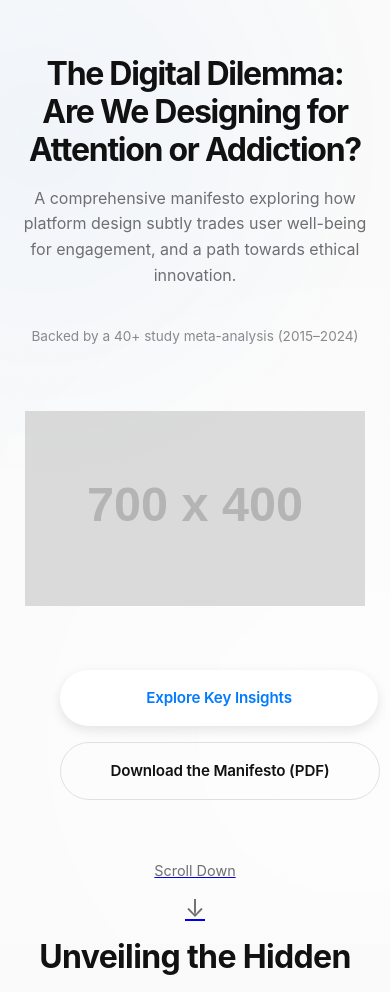
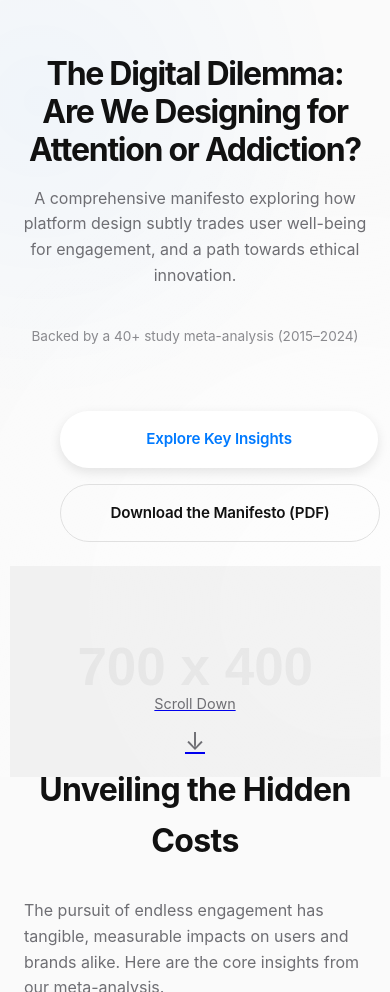
Before and after one commit to mnalbantli/doomscrolling_dilemma, a plain HTML site: page index.html in a window 390 px wide. Shown: the part 108-1100 px from the top of the page. Drawn offline with Linux system fonts and the light colour scheme; placeholder pictures from the web are drawn by us; a web font is replaced by a local one.

Commit message:
Update index.html

```diff
--- a/index.html
+++ b/index.html
@@ -21,7 +21,7 @@
             --font-serif: Georgia, serif; /* For the quote in manifesto */
         }
 
-        /* Dark Mode variables - Re-added from previous full HTML */
+        /* Dark Mode variables */
         body.dark-mode {
             --color-background: #1C1C1E; /* Dark Gray for background */
             --color-text-primary: #F2F2F7; /* Light Gray for primary text */
@@ -37,7 +37,7 @@
             color: var(--color-text-primary);
             line-height: 1.6;
             margin: 0;
-            scroll-behavior: smooth;
+            scroll-behavior: smooth; /* Ensures smooth scrolling behavior across the site */
             overflow-x: hidden; /* Prevents horizontal scroll from responsive elements */
         }
 
@@ -94,20 +94,19 @@
                 var(--color-background); /* Base background color */
 
             padding: 2rem;
-            position: relative; /* Context for absolutely positioned elements like scroll indicator */
+            position: relative; /* Context for absolutely positioned elements like scroll indicator and illustration */
             overflow: hidden; /* Ensures any animating elements or overflow are clipped */
             animation: fadeIn 1.5s ease-out forwards; /* Initial fade-in animation for the entire section */
         }
 
-        /* Wrapper for hero content (headline, subheadline, tagline, illustration, buttons) */
-        .hero-main-content { /* Renamed from .hero-content to avoid conflicts and improve clarity */
-            /* Flex properties to stack children vertically and center them */
+        /* Wrapper for hero content (headline, subheadline, tagline, buttons) */
+        .hero-main-content {
             display: flex;
             flex-direction: column;
             align-items: center; /* Center items horizontally within flex container */
             text-align: center; /* For text alignment */
 
-            position: relative; /* Context for children if needed, but illustration is now in flow */
+            position: relative; /* Context for children if needed */
             z-index: 10; /* Higher z-index to bring content to the front */
             max-width: 900px; /* Limits the width of the text for readability */
             margin: 0 auto; /* Centers the content wrapper horizontally */
@@ -147,26 +146,29 @@
             font-size: 1rem; /* Smaller, supporting text for credibility */
             color: var(--color-text-secondary);
             opacity: 0.8; /* Slightly subdued for visual hierarchy */
-            margin-bottom: 2.5rem; /* Space before the illustration */
+            margin-bottom: 2.5rem; /* Space before the buttons */
         }
 
-        /* Central Illustration Styling - now in normal flow */
+        /* Central Illustration Styling - Now positioned absolutely behind content */
         .hero-illustration {
-            display: block; /* Ensures the image takes up its own block space */
-            margin: 2rem auto 3rem auto; /* Top margin for spacing from tagline, auto for horizontal centering, bottom margin for spacing to CTAs */
+            position: absolute; /* Positioned relative to #hero */
+            bottom: -5%; /* Slightly off-screen to ensure full visibility on load */
+            left: 50%;
+            transform: translateX(-50%); /* Centered horizontally */
             width: 80%; /* Base width, scales responsively */
             max-width: 700px; /* Maximum size on larger screens */
             height: auto; /* Maintains aspect ratio */
-            opacity: 0.7; /* Subtly faded to blend with the background */
-            pointer-events: none; /* Prevents interaction with the image */
-            /* Animation for the illustration to slide subtly into view */
+            opacity: 0.2; /* Very subtle, faded to blend with background */
+            pointer-events: none; /* Prevents interaction with the image, allows clicks to pass through */
+            z-index: 5; /* Stays behind text content (z-index 10) */
+            /* Animation for the illustration's subtle slide-up entrance */
             animation: slideUpImage 2s ease-out forwards;
         }
 
         /* Animation for illustration's subtle slide-up entrance */
         @keyframes slideUpImage {
-            from { transform: translateY(50px); opacity: 0; }
-            to { transform: translateY(0); opacity: 0.7; }
+            from { transform: translateX(-50%) translateY(50px); opacity: 0; }
+            to { transform: translateX(-50%) translateY(0); opacity: 0.2; } /* End opacity adjusted */
         }
 
         /* CTA Buttons Group Styling */
@@ -175,12 +177,12 @@
             justify-content: center; /* Centers buttons horizontally */
             gap: 1.5rem; /* Space between buttons */
             flex-wrap: wrap; /* Allows buttons to wrap to the next line on smaller screens */
-            margin-top: 2rem; /* Space above buttons (from illustration) */
+            margin-top: 2rem; /* Space above buttons (from tagline) */
             margin-bottom: 4rem; /* Space below buttons before scroll indicator */
         }
 
         /* Common Button Styling */
-        .cta-button { /* Consolidated styles from cta-primary, cta-secondary and general .cta-button */
+        .cta-button {
             display: inline-block;
             background-color: var(--color-accent-blue); /* Primary button color */
             color: white;
@@ -277,7 +279,8 @@
 
             .hero-illustration {
                 width: 95%; /* Increases illustration size on mobile */
-                margin-bottom: 2rem; /* Adjusts margin for mobile */
+                margin-bottom: 0; /* No margin-bottom when absolutely positioned */
+                bottom: 0; /* Stick to bottom of hero section */
             }
             .cta-group {
                 flex-direction: column; /* Stacks buttons vertically on mobile */
@@ -306,7 +309,7 @@
         }
         /* Pulse and Bounce animations are defined for scroll-indicator */
 
-        /* Existing CSS from code.txt below, adjusted for integration */
+        /* Existing CSS for other sections */
 
         /* Floating CTA Navbar */
         #floating-cta-navbar {
@@ -867,7 +870,8 @@
 
             .hero-illustration {
                 width: 95%; /* Increase illustration size on mobile */
-                margin-bottom: 2rem; /* Adjusts margin for mobile */
+                margin-bottom: 0; /* No margin-bottom when absolutely positioned */
+                bottom: 0; /* Stick to bottom of hero section */
             }
             .cta-group {
                 flex-direction: column; /* Stacks buttons vertically on mobile */
@@ -906,6 +910,7 @@
 
     <!-- Hero Section: The Digital Dilemma - This is the main landing area of the website -->
     <section id="hero">
+        <!-- Main content of the hero section, wrapped for proper stacking and layout -->
         <div class="hero-main-content container">
             <!-- Main Headline: Clear and impactful statement of the website's core message -->
             <h1>The Digital Dilemma:<br>Are We Designing for Attention or Addiction?</h1>
@@ -916,26 +921,26 @@
             <!-- Credibility Tag: Establishes authority and trustworthiness of the research -->
             <p class="trust-tagline">Backed by a 40+ study meta-analysis (2015–2024)</p>
 
-            <!-- Central Illustration Placeholder: Visually represents the core concept -->
-            <!-- Replace this 'img' tag with your actual custom SVG or high-resolution PNG illustration.
-                 The ideal illustration should be minimalist, Apple-like, and convey themes of
-                 digital fatigue, a person caught in an infinite scroll loop, or cognitive overload.
-                 Example placeholder image is designed to fit the brand's aesthetic. -->
-            <img
-                src="https://placehold.co/700x400/FAFAFA/007AFF?text=Stylized+Figure%0AInfinite+Scroll+Loop"
-                alt="Stylized illustration depicting a person engaged in an infinite scrolling loop, symbolizing digital fatigue and cognitive overload."
-                class="hero-illustration"
-                onerror="this.src='https://placehold.co/700x400/FAFAFA/007AFF?text=Illustration+Fallback'"
-            >
-
             <!-- CTA Buttons Group: Provides clear calls to action for visitors -->
             <div class="cta-group">
                 <!-- Primary CTA: Encourages exploration of detailed insights -->
-                <a href="#key-findings" class="cta-button">Explore Key Insights</a>
+                <a href="#key-findings" class="cta-button primary-cta-button">Explore Key Insights</a>
                 <!-- Secondary CTA: Offers a direct download of the full manifesto document -->
                 <a href="doomscrolling_manifesto.pdf" download="doomscrolling_manifesto.pdf" class="cta-button secondary">Download the Manifesto (PDF)</a>
             </div>
         </div>
+
+        <!-- Central Illustration Placeholder: Visually represents the core concept -->
+        <!-- Replace this 'img' tag with your actual custom SVG or high-resolution PNG illustration.
+             The ideal illustration should be minimalist, Apple-like, and convey themes of
+             digital fatigue, a person caught in an infinite scroll loop, or cognitive overload.
+             The placeholder is designed to be subtle and blend with the brand's aesthetic. -->
+        <img
+            src="https://placehold.co/700x400/FAFAFA/C0C0C0?text=Subtle+Illustration"
+            alt="Stylized illustration depicting a person engaged in an infinite scrolling loop, symbolizing digital fatigue and cognitive overload."
+            class="hero-illustration"
+            onerror="this.src='https://placehold.co/700x400/FAFAFA/C0C0C0?text=Illustration+Fallback'"
+        >
 
         <!-- Scroll Down Hint: Guides users to discover more content below the fold -->
         <a href="#key-findings" class="scroll-indicator">
@@ -1128,7 +1133,6 @@
                     <span class="icon">🤖</span>
                     <h3>AI Companions (Emotional UX)</h3>
                     <p>Emotionally intelligent AI designed to augment human well-being, providing empathetic support and guiding users towards healthier digital habits.</p>
-                <!-- This line seems like a stray fragment, removed it for clarity -->
                 </div>
                 <div class="solution-card">
                     <span class="icon">🛑</span>
@@ -1160,13 +1164,28 @@
     <!-- JavaScript for interactivity -->
     <script>
         document.addEventListener('DOMContentLoaded', function() {
-            // Helper function to get CSS variables (kept for consistency with other JS)
-            const getCssVariable = (name) => getComputedStyle(document.documentElement).getPropertyValue(name).trim();
-
             // Hero section content fade-in animation trigger
             const heroMainContent = document.querySelector('.hero-main-content');
-            if (heroMainContent) { // Ensure the element exists before trying to add class
+            if (heroMainContent) {
                 heroMainContent.classList.add('is-visible');
+            }
+
+            // Smooth scroll for 'Explore Key Insights' button
+            const exploreInsightsButton = document.querySelector('.primary-cta-button');
+            if (exploreInsightsButton) {
+                exploreInsightsButton.addEventListener('click', function(e) {
+                    e.preventDefault(); // Prevent default anchor link behavior
+                    const targetId = this.getAttribute('href'); // Get the target section ID from href
+                    const targetElement = document.querySelector(targetId); // Find the target element in the DOM
+
+                    if (targetElement) {
+                        targetElement.scrollIntoView({
+                            behavior: 'smooth'
+                        });
+                    } else {
+                        console.warn(`Scroll target element not found for 'Explore Key Insights': ${targetId}.`);
+                    }
+                });
             }
 
             // Smooth scroll for scroll indicator
@@ -1181,14 +1200,13 @@
                             behavior: 'smooth'
                         });
                     } else {
-                        console.warn(`Scroll target element not found: ${targetId}. Ensure the linked section exists.`);
+                        console.warn(`Scroll target element not found for scroll indicator: ${targetId}.`);
                     }
                 });
             }
 
             // Intersection Observer for scroll animations (fade-in/slide-up) for other sections
-            // Targets all sections EXCEPT the hero section
-            const sections = document.querySelectorAll('section:not(#hero)');
+            const sections = document.querySelectorAll('section:not(#hero)'); // Targets all sections EXCEPT the hero section
             const observerOptions = {
                 root: null,
                 threshold: 0.15
@@ -1211,9 +1229,9 @@
 
             // Floating CTA Navbar visibility
             const floatingNavbar = document.getElementById('floating-cta-navbar');
-            const heroSection = document.getElementById('hero'); // Now correctly targets the consolidated hero ID
+            const heroSection = document.getElementById('hero');
 
-            if (floatingNavbar && heroSection) { // Check if elements exist
+            if (floatingNavbar && heroSection) {
                 const heroObserver = new IntersectionObserver((entries) => {
                     entries.forEach(entry => {
                         if (entry.isIntersecting) {
@@ -1230,10 +1248,9 @@
 
             // Dark/Light Mode Toggle
             const modeToggle = document.getElementById('mode-toggle');
-            if (modeToggle) { // Check if element exists
+            if (modeToggle) {
                 modeToggle.addEventListener('click', () => {
                     document.body.classList.toggle('dark-mode');
-                    // Store preference in localStorage
                     if (document.body.classList.contains('dark-mode')) {
                         localStorage.setItem('theme', 'dark');
                         modeToggle.textContent = '☀️'; // Sun icon for light mode
@@ -1257,7 +1274,7 @@
             const timelineWrapper = document.querySelector('.timeline-wrapper');
             const timelineItems = document.querySelectorAll('.timeline-item');
 
-            if (timelineWrapper && timelineItems.length > 0) { // Check if elements exist
+            if (timelineWrapper && timelineItems.length > 0) {
                 const updateTimelineActiveItem = () => {
                     const wrapperRect = timelineWrapper.getBoundingClientRect();
                     const wrapperCenter = wrapperRect.left + wrapperRect.width / 2;
@@ -1266,7 +1283,6 @@
                         const itemRect = item.getBoundingClientRect();
                         const itemCenter = itemRect.left + itemRect.width / 2;
 
-                        // Activate if item center is within the visible portion of the wrapper
                         const isCentered = Math.abs(itemCenter - wrapperCenter) < (wrapperRect.width / 4);
 
                         if (isCentered) {
@@ -1289,7 +1305,7 @@
             const reframedHeadlineOutput = document.getElementById('reframed-headline');
             const loadingSpinner = document.getElementById('loading-spinner');
 
-            if (reframingButton && headlineInput && reframedHeadlineOutput && loadingSpinner) { // Check if all elements exist
+            if (reframingButton && headlineInput && reframedHeadlineOutput && loadingSpinner) {
                 reframingButton.addEventListener('click', async () => {
                     const prompt = headlineInput.value.trim();
                     if (!prompt) {
@@ -1299,14 +1315,12 @@
 
                     loadingSpinner.style.display = 'block';
                     reframingButton.disabled = true;
-                    reframedHeadlineOutput.textContent = ''; // Clear previous output
+                    reframedHeadlineOutput.textContent = '';
 
                     let chatHistory = [];
                     chatHistory.push({ role: "user", parts: [{ text: `Reframe the following negative or sensational headline into a more neutral, informative, and balanced alternative. Focus on clarity and a positive, constructive, or objective tone. Ensure the reframed headline is concise and journalistic. Only provide the reframed headline as the response. Headline: "${prompt}"` }] });
                     const payload = { contents: chatHistory };
-                    // IMPORTANT: For Canvas environment, leave apiKey as an empty string.
-                    // If running outside Canvas, replace this with your actual Gemini API key.
-                    const apiKey = ""; // API key needs to be provided if running outside Canvas
+                    const apiKey = "";
                     const apiUrl = `https://generativelanguage.googleapis.com/v1beta/models/gemini-2.0-flash:generateContent?key=${apiKey}`;
 
                     try {
@@ -1316,7 +1330,6 @@
                             body: JSON.stringify(payload)
                         });
 
-                        // Check for successful response before parsing JSON
                         if (!response.ok) {
                             const errorData = await response.json();
                             throw new Error(`API error: ${response.status} - ${errorData.error.message || 'Unknown error'}`);
@@ -1351,10 +1364,10 @@
             const negativeExposureValueSpan = document.getElementById('negative-exposure-value');
             const fatigueRiskOutput = document.getElementById('fatigue-risk-output');
 
-            if (sessionLengthInput && negativeExposureInput && sessionLengthValueSpan && negativeExposureValueSpan && fatigueRiskOutput) { // Check if all elements exist
+            if (sessionLengthInput && negativeExposureInput && sessionLengthValueSpan && negativeExposureValueSpan && fatigueRiskOutput) {
                 const calculateFatigueRisk = () => {
-                    const sessionLength = parseFloat(sessionLengthInput.value); // hours
-                    const negativeExposure = parseFloat(negativeExposureInput.value); // 1-5 scale
+                    const sessionLength = parseFloat(sessionLengthInput.value);
+                    const negativeExposure = parseFloat(negativeExposureInput.value);
 
                     sessionLengthValueSpan.textContent = sessionLength;
                     negativeExposureValueSpan.textContent = negativeExposure;
@@ -1371,14 +1384,13 @@
                     }
 
                     fatigueRiskOutput.textContent = `Risk: ${riskLevel}`;
-                    fatigueRiskOutput.className = ''; // Clear previous classes
+                    fatigueRiskOutput.className = '';
                     fatigueRiskOutput.classList.add(riskClass);
                 };
 
                 sessionLengthInput.addEventListener('input', calculateFatigueRisk);
                 negativeExposureInput.addEventListener('input', calculateFatigueRisk);
 
-                // Initial calculation
                 calculateFatigueRisk();
             }
         });
```
